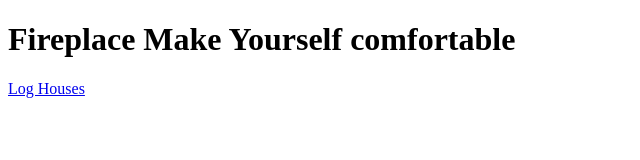
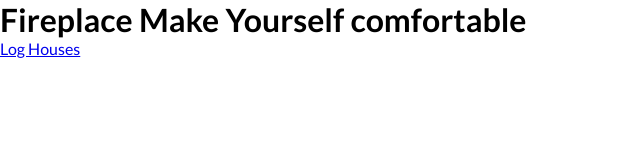
Before and after one commit to bartoszlokaj/Landing-Page, a website: page index.html in a window 1280 px wide. Shown: the whole page, without its empty margins (0-640 px from the left). Drawn offline with Linux system fonts and the light colour scheme.

Commit message:
font family added Lato

```diff
--- a/index.html
+++ b/index.html
@@ -5,6 +5,7 @@
   <meta name="viewport" content="width=device-width, initial-scale=1.0">
   <meta http-equiv="X-UA-Compatible" content="ie=edge">
   <title>Log Houses</title>
+  <link href="https://fonts.googleapis.com/css?family=Lato:100,300,400,700,900&amp;subset=latin-ext" rel="stylesheet">
   <link rel="stylesheet" href="css/style.css">
 </head>
 <body>
--- /dev/null
+++ b/sass/main.scss
@@ -0,0 +1,9 @@
+* {
+  margin: 0;
+  padding: 0;
+  box-sizing: border-box;
+}
+
+body {
+  font-family: "Lato", sans-serif;
+}
```
Also changed, not shown: css/style.css, 1 other file.
